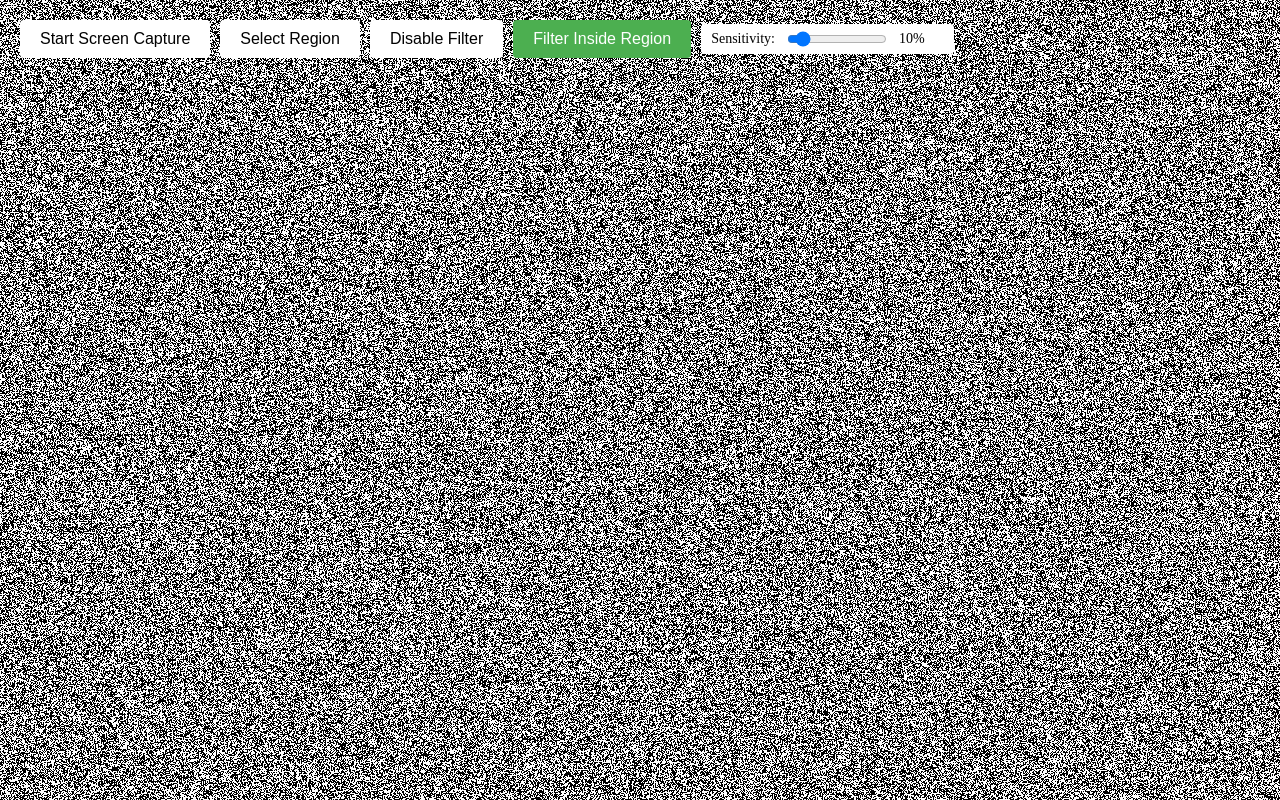
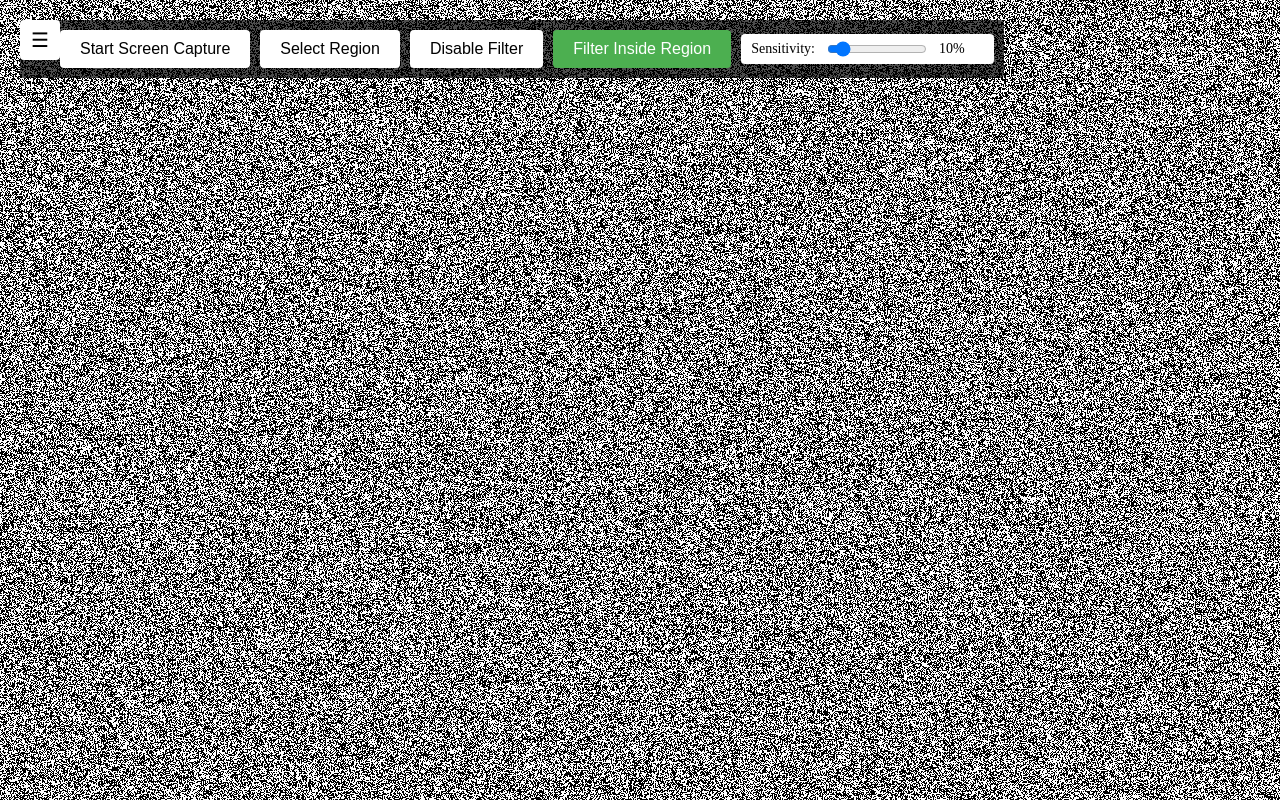
Before and after one commit to websimapi/websim-noisy-screen-capture, a plain HTML site: page index.html in a window 1280 px wide. Drawn offline with Linux system fonts and the light colour scheme.

Commit message:
v9: Add a way to hide show the setting buttons and sliders menu

```diff
--- a/index.html
+++ b/index.html
@@ -4,6 +4,7 @@
   <link rel="stylesheet" href="style.css">
 </head>
 <body>
+  <button id="toggleMenu">☰</button>
   <div class="controls">
     <button id="startCapture">Start Screen Capture</button>
     <button id="selectRegion">Select Region</button>
--- a/noise.js
+++ b/noise.js
@@ -7,6 +7,8 @@ let toggleFilterButton = document.getElementById('toggleFilter');
 let toggleRegionModeButton = document.getElementById('toggleRegionMode');
 let sensitivitySlider = document.getElementById('sensitivity');
 let sensitivityValue = document.getElementById('sensitivityValue');
+let toggleMenuButton = document.getElementById('toggleMenu');
+let controlsPanel = document.querySelector('.controls');
 let mediaStream = null;
 let previousImageData = null;
 
@@ -298,6 +300,11 @@ toggleRegionModeButton.addEventListener('click', () => {
   }
 });
 
+// Add toggle menu handler
+toggleMenuButton.addEventListener('click', () => {
+  controlsPanel.classList.toggle('hidden');
+});
+
 // Handle visibility change
 document.addEventListener('visibilitychange', () => {
   if (document.hidden && mediaStream) {
--- a/style.css
+++ b/style.css
@@ -21,6 +21,40 @@ body {
   display: flex;
   gap: 10px;
   align-items: center;
+  background: rgba(0, 0, 0, 0.7);
+  padding: 10px;
+  border-radius: 4px;
+  transition: transform 0.3s ease;
+}
+
+.controls.hidden {
+  transform: translateX(-100%);
+}
+
+.controls > *:first-child {
+  margin-left: 30px;
+}
+
+#toggleMenu {
+  position: fixed;
+  top: 20px;
+  left: 20px;
+  z-index: 101;
+  padding: 10px;
+  font-size: 20px;
+  cursor: pointer;
+  background: white;
+  border: none;
+  border-radius: 4px;
+  width: 40px;
+  height: 40px;
+  display: flex;
+  align-items: center;
+  justify-content: center;
+}
+
+#toggleMenu:hover {
+  background: #eee;
 }
 
 .controls button {
```
